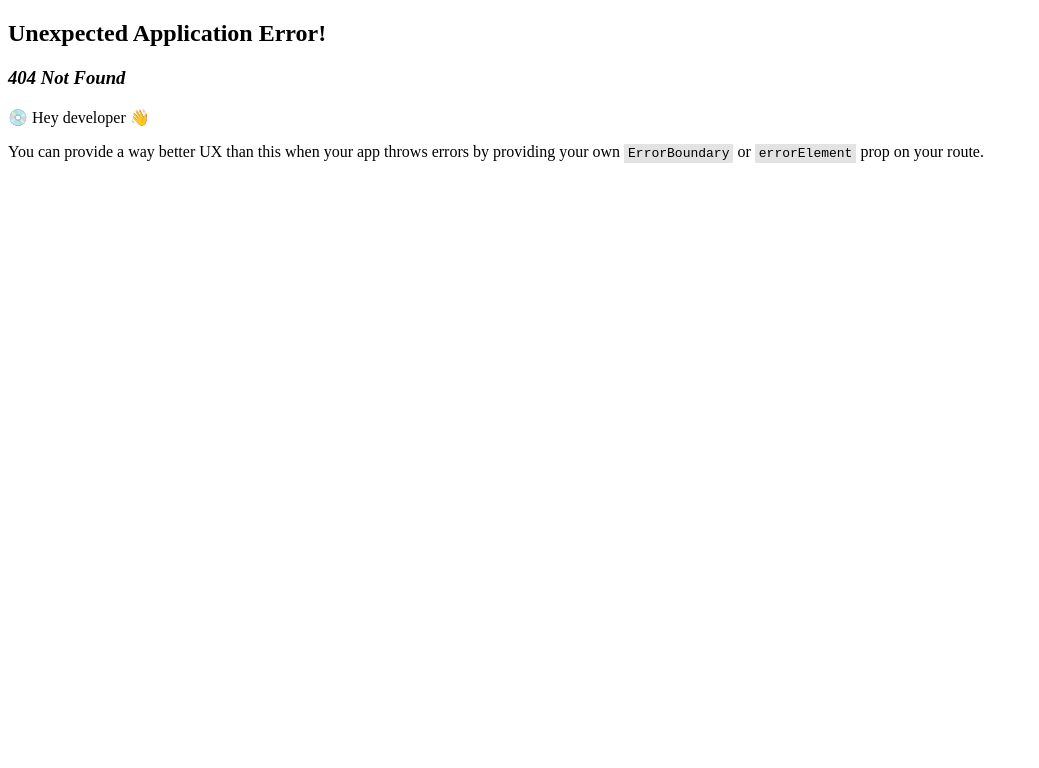
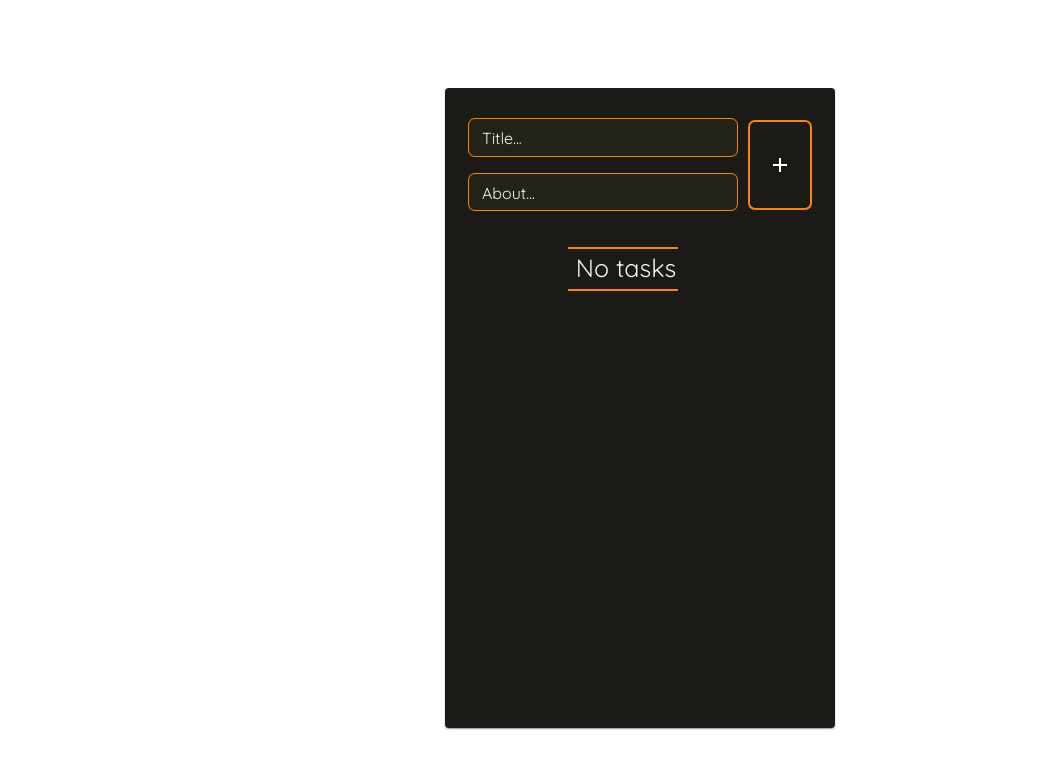
Before and after one commit to A-Richdom/Material-UI-Tutorial, a React (Vite) app: page /postTodo in a window 1280 px wide. Before the commit this address had no page. Shown: the top 768 px of the page, without its empty margins (0-1039 px from the left). Built offline with nearby package versions, Linux system fonts and the light colour scheme.

Commit message:
Posting  TO-DO to DataBase  Successful

```diff
--- a/src/App.jsx
+++ b/src/App.jsx
@@ -7,7 +7,7 @@ import { purple } from '@mui/material/colors';
 import { indigo, teal } from '@material-ui/core/colors';
 import GetMuis from './Components/MUI TUT FOLDER/GetMuis';
 import LayOut from './Components/MUI TUT FOLDER/LayOut';
-import TodoProject from './Components/TO-DO PROJECT/TodoProject';
+import PostTodo from './Components/TO-DO PROJECT/PostTodo';
 
 
 
@@ -15,7 +15,7 @@ const router = createBrowserRouter([
 
   { path: 'todo', element: <ToDoApp />},
 
-  { path: 'todoProject', element: <TodoProject />},
+  { path: 'postTodo', element: <PostTodo />},
 
   { path: '/', element: <LayOut />,
 
--- a/src/Components/TO-DO PROJECT/TodoProject.jsx
+++ b/src/Components/TO-DO PROJECT/PostTodo.jsx
@@ -1,6 +1,7 @@
-import { Button, Card, CardContent, Container, TextField, makeStyles } from '@material-ui/core'
-import React from 'react'
+import { Button, Card, CardContent, Container, TextField, Typography, makeStyles } from '@material-ui/core'
+import React, { useState } from 'react'
 import AddOutlinedIcon from '@mui/icons-material/AddOutlined';
+import axios from 'axios';
 
 const useStyles = makeStyles((theme) => ({
   cardContainer: {
@@ -70,34 +71,92 @@ const useStyles = makeStyles((theme) => ({
     color: 'white',
     marginBottom: '16px',
   },
+notask: {
+    display: 'inline-block',
+    width: '110px',
+    height: '40px',
+    fontFamily: theme.typography.fontFamily,
+    fontSize: '25px',
+    border: '2px solid #ff8303',
+    borderRight: 'none',
+    borderLeft: 'none',
+    color: 'whitesmoke',
+    textAlign: 'center',
+    alignItems: 'center',
+    justifyContent: 'center',
+    margin: '20px 100px'
+  },
+  notaskText: {
+    display: 'inline-block',
+    width: '100%',
+    textAlign: 'center',
+    overflow: 'hidden',
+    margin: '3px',
+    // textOverflow: 'ellipsis',
+    // whiteSpace: 'nowrap',
+    justifyContent: 'center'
+  },
 
 }));
 
-const TodoProject = () => {
+const PostTodo = () => {
   const classes = useStyles()
+  const [todo, setTodo] = useState({})
+
+
+  //HANDLE CHANGE
+  function handleChange(e) {
+    console.log(e.target.value);
+
+    let key = e.target.name
+    let val = e.target.value
+
+    setTodo({...todo, [key]: val })
+  };
+
+  //HANDLE SUBMIT
+  async function handleSubmit(e) {
+    e.preventDefault()
+    console.log(todo);
+
+    try {
+      const response = await axios.post('http://localhost:5000/todo/create', todo)
+      console.log({response: response.data});
+    }
+    catch (error) {
+      console.log({error: error.message});
+    }
+  };
 
   return (
     <Container className={classes.cardContainer}>
         <Card className={classes.card}>
           <CardContent className={classes.cardContent}>
 
-            <form>
-              <div className={classes.form}>
+            <form onSubmit={handleSubmit}>
+              <div className={classes.form} >
                 <div className={classes.fields}>
                   <TextField
                     className={classes.field}
+                    onChange={handleChange}
+                    // onChange={(e) =>
+                    //   {console.log('TITLE LOGGEED', e.target.value),
+                    //   setTodo(e.target.value)}}
                     label='Title...'
                     name='title'
                     variant='outlined'
                   />
                   <TextField
                     className={classes.field}
+                    onChange={handleChange}
                     label='About...'
                     name='about'
                     variant='outlined'
                   />
                 </div>
+
                 <Button
+                  type='submit'
                   className={classes.addBtn}
                   variant='outlined'
                 >
@@ -107,6 +166,10 @@ const TodoProject = () => {
               </div>
             </form>
 
+            <div className={classes.notask}>
+              <p className={classes.notaskText}>No tasks</p>
+            </div>
+
           </CardContent>
 
 
@@ -115,4 +178,4 @@ const TodoProject = () => {
   )
 }
 
-export default TodoProject
+export default PostTodo
```
